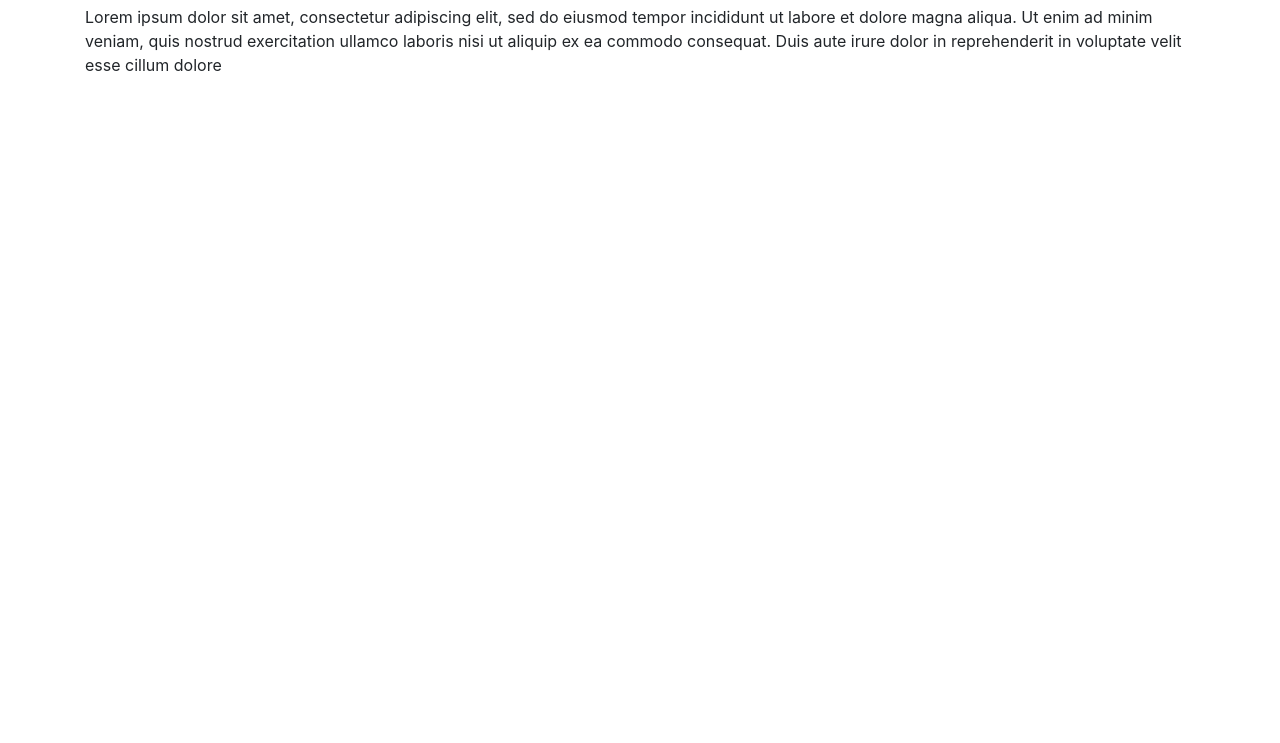
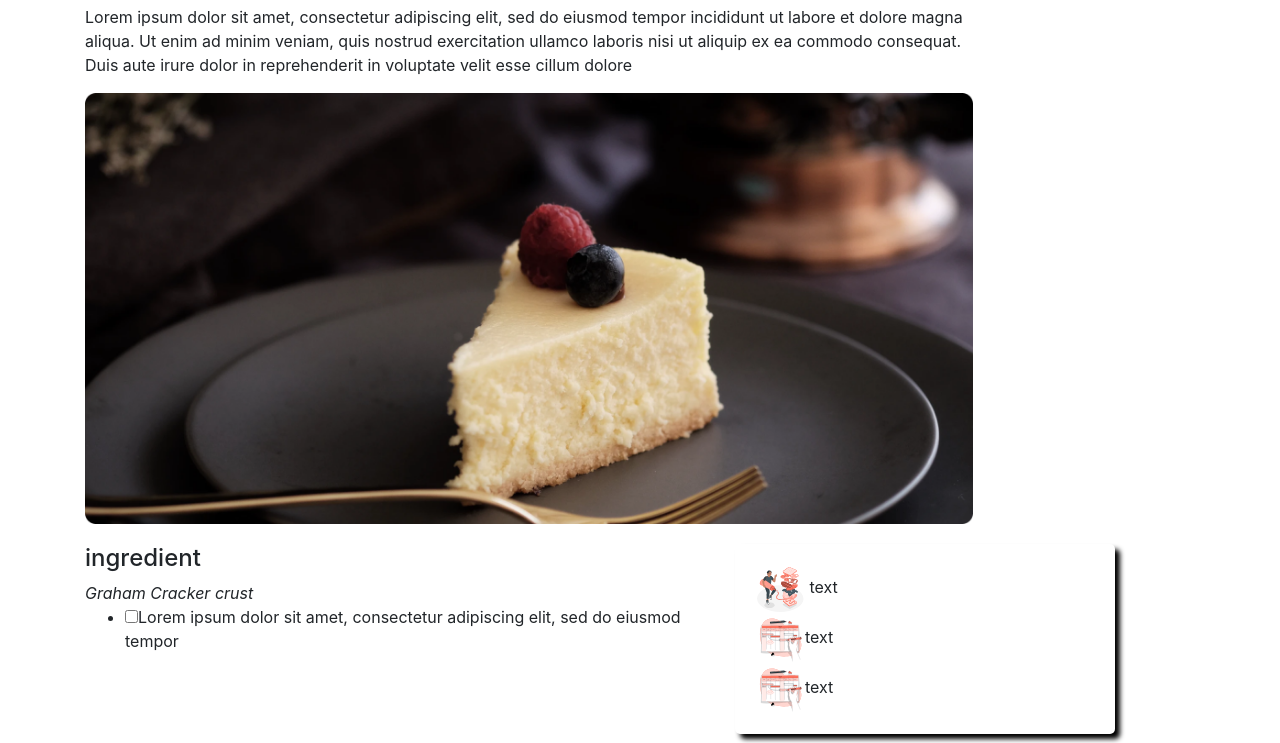
Before and after one commit to sideeq12/Recipee, a plain HTML site: page index.html in a window 1280 px wide. Shown: the part 57-800 px from the top of the page. Drawn offline with nearby package versions, Linux system fonts and the light colour scheme.

Commit message:
second segment

```diff
--- a/index.css
+++ b/index.css
@@ -0,0 +1,24 @@
+.body{
+    display: flex;
+    justify-content: center;
+}
+.upper{
+    width: 80%;
+}
+.image{
+    width: 80%;
+    align-self: center;
+}
+.content{
+    margin-top: 20px;
+}
+.recipe{
+    padding: 20px;
+    display: flex;
+    flex-direction: column;
+    border-radius: 5px;
+    border: thin;
+    box-shadow: 5px 5px 5px black;
+    width: fit-content;
+    height: fit-content;
+}
--- a/index.html
+++ b/index.html
@@ -7,14 +7,45 @@
     <!-- boostrap link -->
     <link rel="stylesheet" href="https://stackpath.bootstrapcdn.com/bootstrap/4.3.1/css/bootstrap.min.css" integrity="sha384-ggOyR0iXCbMQv3Xipma34MD+dH/1fQ784/j6cY/iJTQUOhcWr7x9JvoRxT2MZw1T" crossorigin="anonymous">
 </head>
+<link rel="stylesheet" type="text/css" href="index.css">
 <body>
-    <div class="container">
+    <div class="container .body">
+        <div class="upper">
         <h2 class="mt-3">Classic CheeseCake Recipe</h2>
         <p>
             Lorem ipsum dolor sit amet, consectetur adipiscing elit, sed do eiusmod tempor incididunt ut labore et dolore
             magna aliqua. Ut enim ad minim veniam, quis nostrud exercitation ullamco laboris nisi ut aliquip
              ex ea commodo consequat. Duis aute irure dolor in reprehenderit in voluptate velit esse cillum dolore
-        </p>
+        </p></div>
+        <div class="image">
+            <img src="photo1.png" alt="food image devchallenge by Sideeq Abdwaheed" width="100%" height="100%">
+        </div>
+        <div class="content row">
+            <div class="col-md-7 ingredient">
+                <h4>ingredient</h4>
+                <i>Graham Cracker crust</i>
+                <div class="food-content">
+                    <ul>
+                        <li>
+                            <input type="checkbox">Lorem ipsum dolor sit amet, consectetur adipiscing elit, sed do eiusmod tempor
+                        </li>
+                    </ul>
+                </div>
+
+            </div>
+            <div class="col-md-4 recipe">
+                <div class="icon-wrapper">
+                    <img src="Deconstructed food-amico.svg" height="50px" width="50px"> text
+                </div>
+                <div class="icon-wrapper">
+                   <img src="Timeline-bro.svg" height="50px" width="50px">text
+                </div>
+                <div class="icon-wrapper">
+                    <img src="Timeline-bro.svg" height="50px" width="50px">text
+                </div>
+            </div>
+        </div>
     </div>
+
 </body>
 </html>
```
Also changed, not shown: Deconstructed food-amico.svg (added), Timeline-bro.svg (added).
